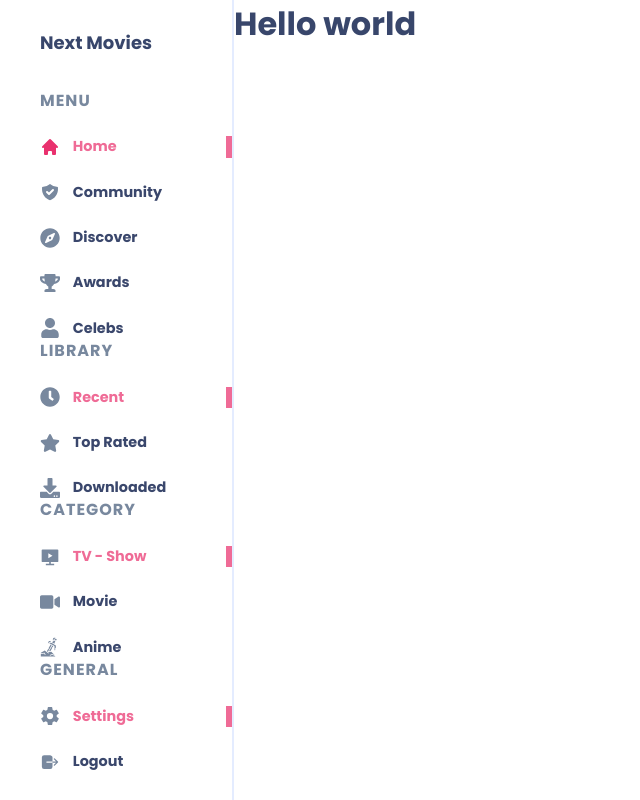
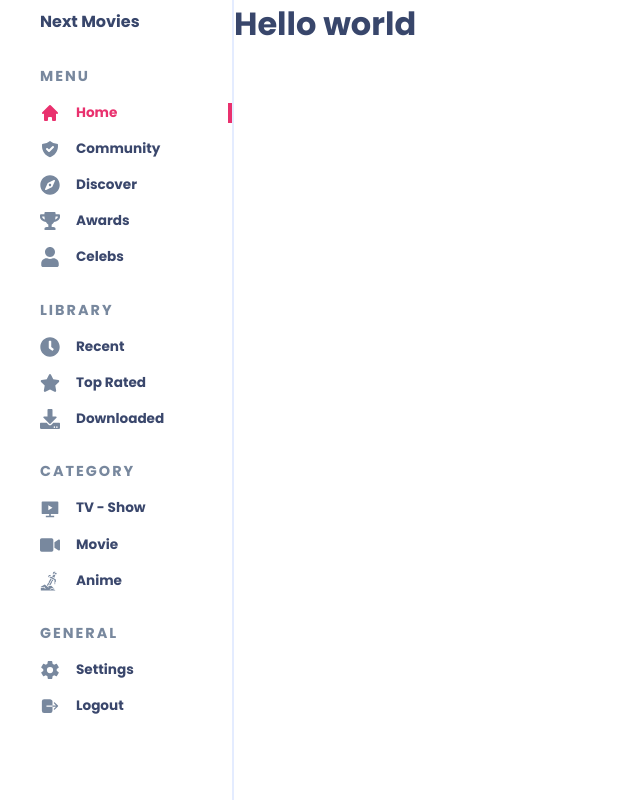
Before and after one commit to Joao-Rodrigues01/next-movies, a Next.js app: page / in a window 1280 px wide. Shown: the whole page, without its empty margins (0-640 px from the left). Built offline with nearby package versions, Linux system fonts and the light colour scheme.

Commit message:
refactor: fixing some styles bugs in slidemenu

```diff
--- a/src/components/SideMenu/styles.ts
+++ b/src/components/SideMenu/styles.ts
@@ -5,22 +5,23 @@ export const Container = styled.aside`
 	width: 234px;
 	border-right: 2px solid #e4ecff;
 	padding-left: 40px;
-	padding-top: 30px;
+	padding-top: 10px;
 
 	h3 {
 		margin-bottom: 32px;
-		font-size: 18px;
+		font-size: 1rem;
 	}
 `;
 
 export const Menu = styled.nav`
 	display: flex;
 	flex-direction: column;
+	margin-bottom: 2rem;
 
 	h1 {
 		color: var(--text-light);
-		font-size: 1rem;
-		letter-spacing: 1px;
+		font-size: 0.9rem;
+		letter-spacing: 2px;
 	}
 
 	a {
@@ -28,18 +29,23 @@ export const Menu = styled.nav`
 		align-items: center;
 		justify-content: flex-start;
 
-		gap: 0.8rem;
+		gap: 1rem;
 
-		font-size: 0.9rem;
+		font-size: 0.85rem;
 		text-decoration: none;
 		color: var(--text);
 		font-weight: 700;
+		transition: filter 0.3s;
 
-		&:nth-child(2) {
-			color: #ef6b96;
-			border-right: 6px solid #ef6b96;
+		&.active {
+			color: #e9316e;
+			border-right: 4px solid #e9316e;
+		}
+
+		&:hover {
+			filter: brightness(0.65);
 		}
 	}
 
-	gap: 1.5rem;
+	gap: 1rem;
 `;
```
